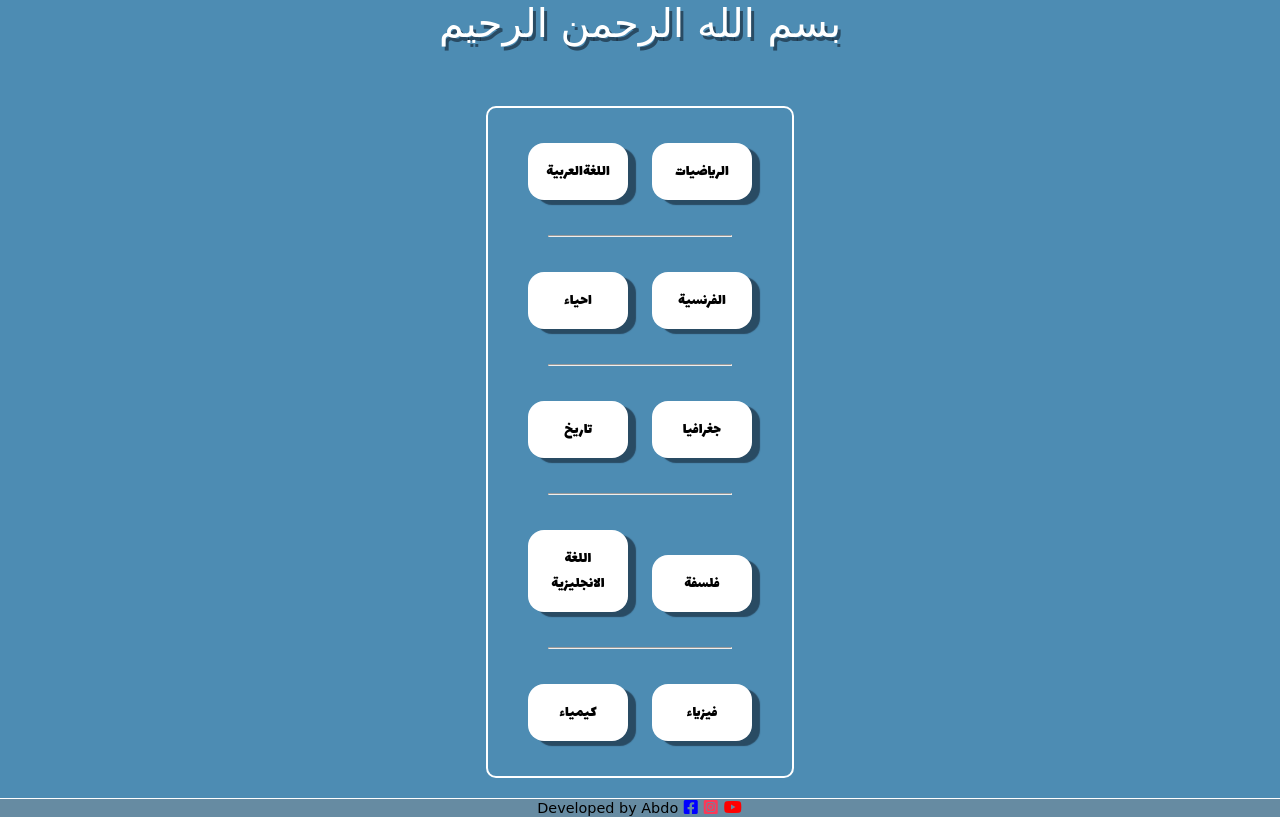
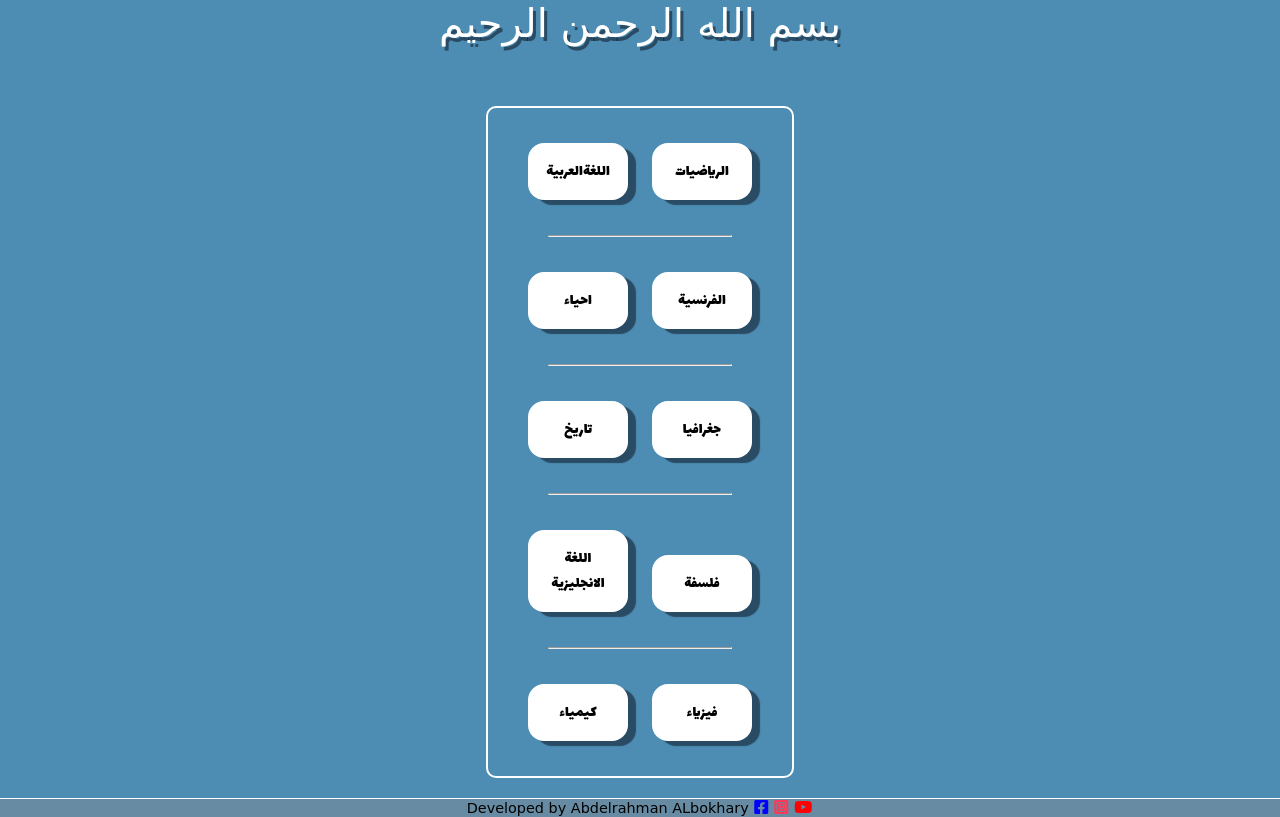
Before and after one commit to Albokhary1/lessons, a plain HTML site: page index.html in a window 1280 px wide. Drawn offline with Linux system fonts and the light colour scheme; a web font is replaced by a local one.

Commit message:
Update index.html

```diff
--- a/index.html
+++ b/index.html
@@ -33,7 +33,7 @@
 </body>
 <footer>
   <div class="footer0">
-<a href="#" class="footer2">Developed by Abdo  </a>
+<a href="#" class="footer2">Developed by Abdelrahman ALbokhary  </a>
 <a class="footer1"href= https://www.facebook.com/profile.php?id=100029724251539  target="_blank"style="text-decoration: none;color:blue ;"> <i class="fa-brands fa-facebook-square"></i></a>
 <a class="footer1"href=https://www.instagram.com/albokhary_8/ target="_blank"style="  text-decoration: none;color:RGB(251, 57, 88);"><i class="fa-brands fa-instagram-square"></i></a>
 <a class="footer1"href=https://www.youtube.com/channel/UCrpwfuTSCnQWOEo27uaprLA target="_blank"style=" text-decoration: none;color:red;"><i class="fa-brands fa-youtube"></i></a>
```
